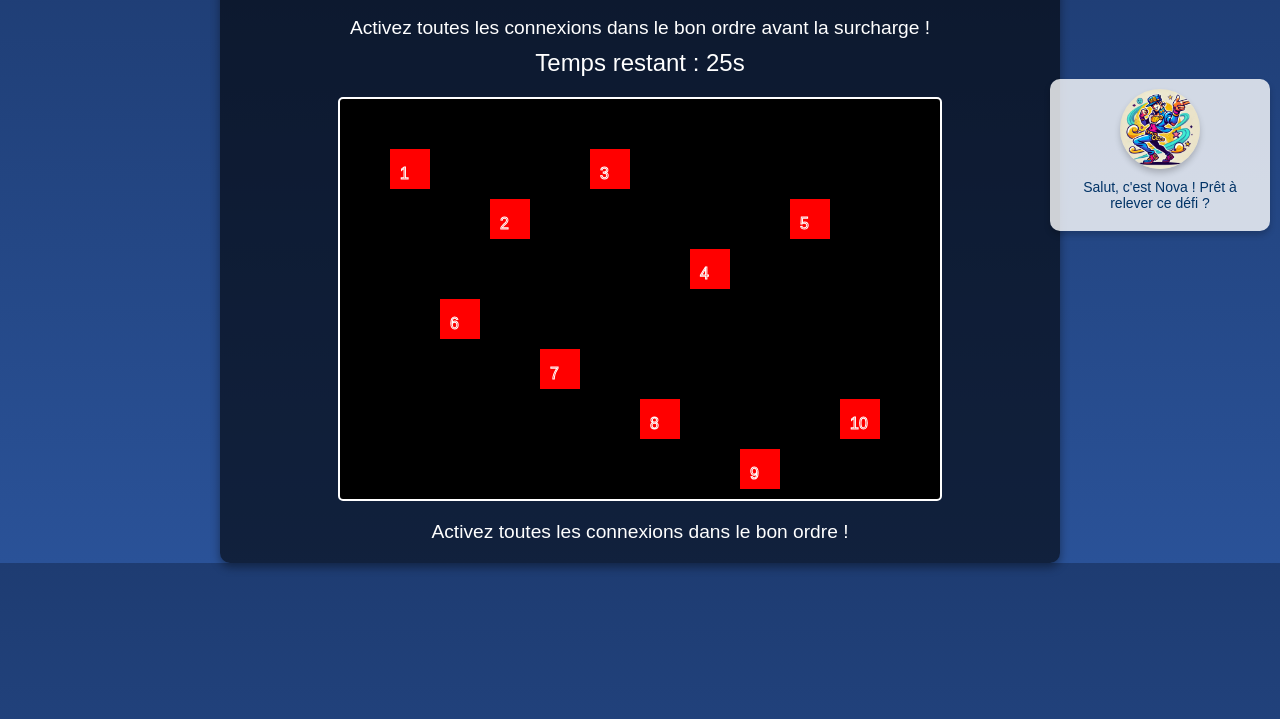
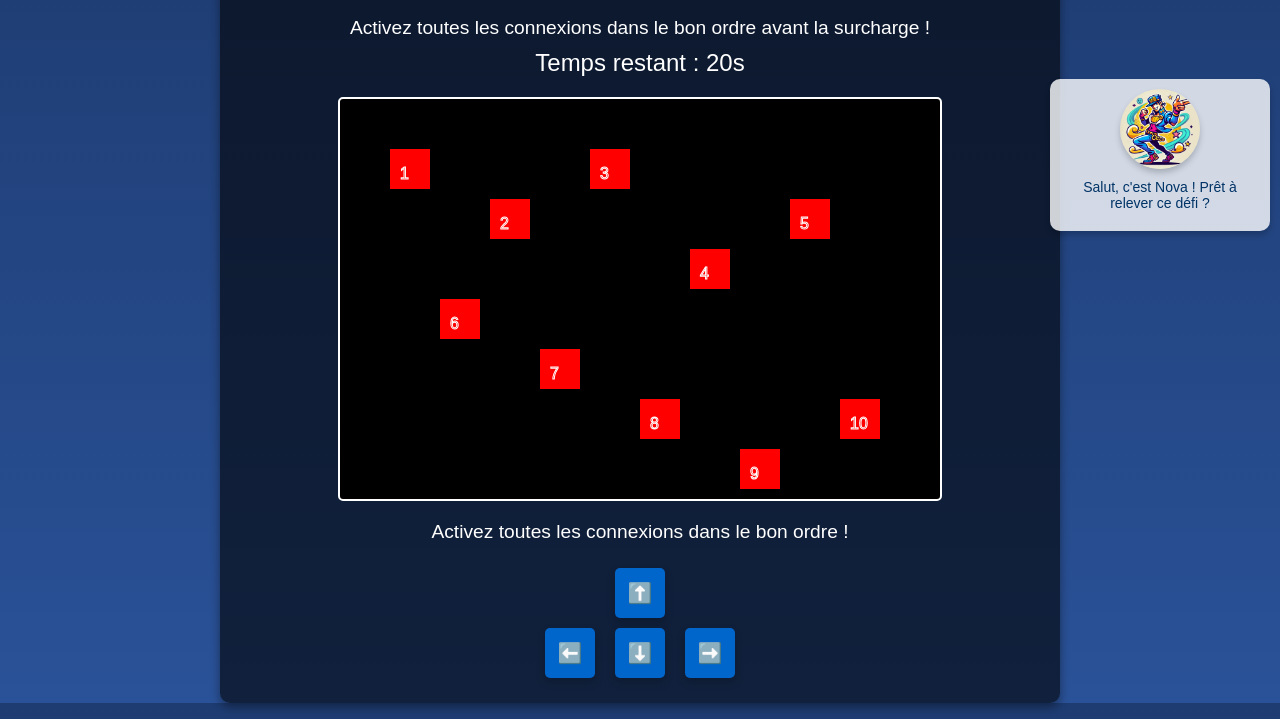
Before and after one commit to ibrallah/mon-jeu-web, a website: page Project/games/maze/maze-game.html in a window 1280 px wide. Shown: the part 81-800 px from the top of the page. Drawn offline with Linux system fonts and the light colour scheme.

Commit message:
pleaseee last

```diff
--- a/Project/games/maze/maze-game.css
+++ b/Project/games/maze/maze-game.css
@@ -42,6 +42,7 @@ canvas {
   font-size: 1.2rem;
   margin-top: 20px;
 }
+
 .nova-container {
   position: fixed;
   top: 20%;
@@ -69,3 +70,33 @@ canvas {
   font-size: 14px;
   margin: 10px 0;
 }
+
+.controls {
+  display: flex;
+  flex-direction: column;
+  align-items: center;
+  margin-top: 20px;
+}
+
+.controls button {
+  width: 50px;
+  height: 50px;
+  margin: 5px;
+  font-size: 20px;
+  background-color: #0066cc;
+  color: white;
+  border: none;
+  border-radius: 5px;
+  cursor: pointer;
+  box-shadow: 0 4px 8px rgba(0, 0, 0, 0.2);
+}
+
+.controls button:active {
+  background-color: #004c99;
+}
+
+.controls div {
+  display: flex;
+  justify-content: center;
+  gap: 10px;
+}
--- a/Project/games/maze/maze-game.html
+++ b/Project/games/maze/maze-game.html
@@ -10,17 +10,22 @@
   <div class="game-container">
     <h1>Redémarrage de la Centrale</h1>
     <p>Activez toutes les connexions dans le bon ordre avant la surcharge !</p>
-    <div id="timer">Temps restant : 30s</div>
+    <div id="timer">Temps restant : 25s</div>
     <canvas id="gameCanvas" width="600" height="400"></canvas>
     <div id="status"></div>
+    <div class="controls">
+      <button id="up">⬆️</button>
+      <div>
+        <button id="left">⬅️</button>
+        <button id="down">⬇️</button>
+        <button id="right">➡️</button>
+      </div>
+    </div>
   </div>
   <div class="nova-container">
     <img id="nova-image" src="nova.png" alt="Nova, l'IA" />
     <div id="nova-message">Salut, c'est Nova ! Prêt à relever ce défi ?</div>
   </div>
-
-
-
   <script src="maze-game.js"></script>
 </body>
 </html>
--- a/Project/games/maze/maze-game.js
+++ b/Project/games/maze/maze-game.js
@@ -17,7 +17,7 @@ let connections = [
 let sequence = [];
 let playerSequence = [];
 let gameStatus = "Activez toutes les connexions dans le bon ordre !";
-let timeLeft = 30;
+let timeLeft = 25;
 
 function drawPlayer() {
   ctx.fillStyle = "yellow";
@@ -123,26 +123,8 @@ window.addEventListener("keydown", (e) => {
   }
 });
 
-// Gestion des interactions tactiles
-let startX, startY;
-
-canvas.addEventListener("touchstart", (e) => {
-  const touch = e.touches[0];
-  startX = touch.clientX;
-  startY = touch.clientY;
-});
-
-canvas.addEventListener("touchmove", (e) => {
-  const touch = e.touches[0];
-  const dx = touch.clientX - startX;
-  const dy = touch.clientY - startY;
-
-  if (Math.abs(dx) > Math.abs(dy)) {
-    movePlayer(dx > 0 ? 20 : -20, 0);
-  } else {
-    movePlayer(0, dy > 0 ? 20 : -20);
-  }
-
-  startX = touch.clientX;
-  startY = touch.clientY;
-});
+// Gestion des boutons directionnels
+document.getElementById("up").addEventListener("click", () => movePlayer(0, -20));
+document.getElementById("down").addEventListener("click", () => movePlayer(0, 20));
+document.getElementById("left").addEventListener("click", () => movePlayer(-20, 0));
+document.getElementById("right").addEventListener("click", () => movePlayer(20, 0));
```
